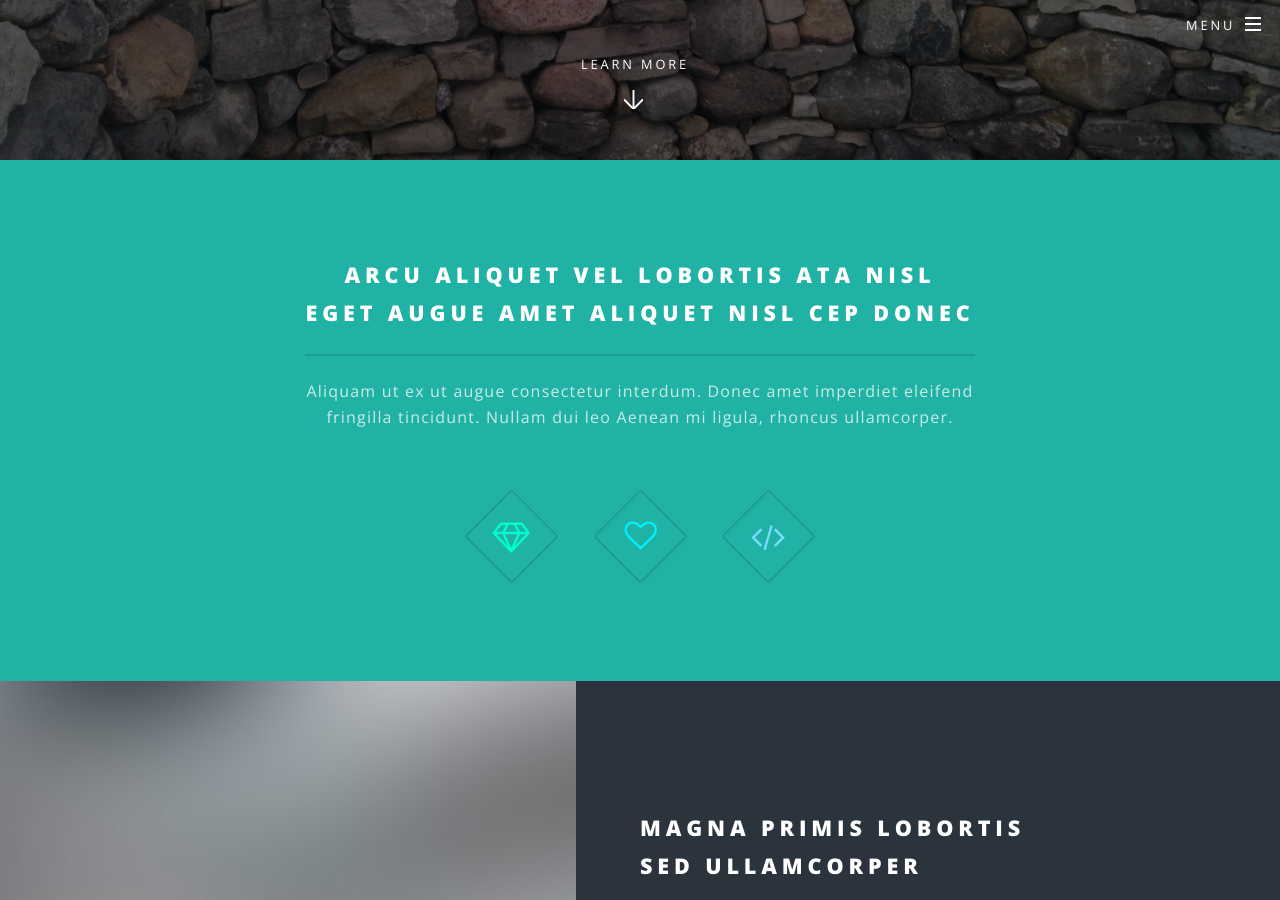
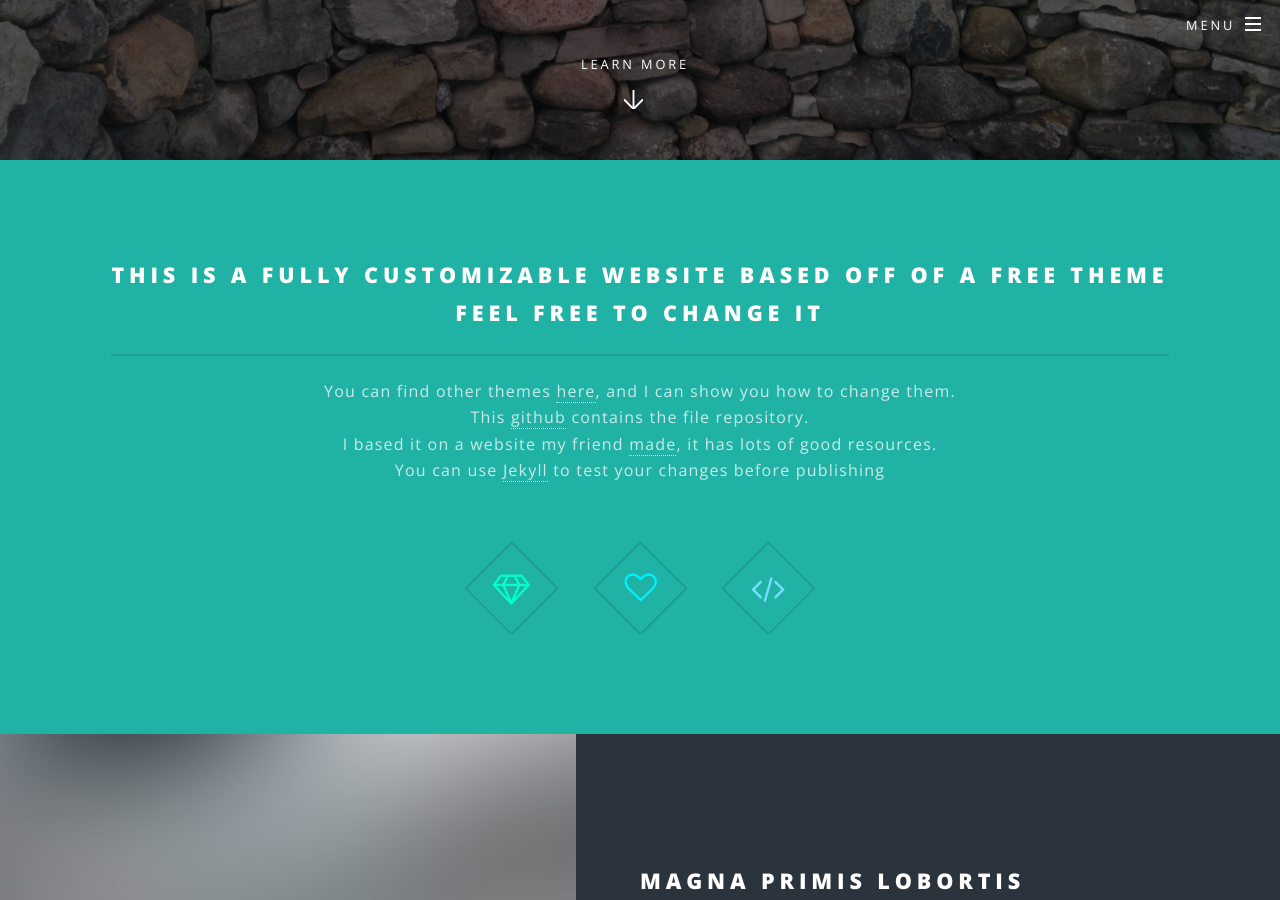
Before and after one commit to acerodgers/acerodgers.github.io, a Jekyll site: the page built from index.html, in a window 1280 px wide and 900 px high, scrolled down 740 px. Built offline with Jekyll 4.4.1, drawn with Linux system fonts in a browser that asks for light colours.

Commit message:
Update index.html

```diff
--- a/index.html
+++ b/index.html
@@ -17,10 +17,12 @@ layout: landing
 					<section id="one" class="wrapper style1 special">
 						<div class="inner">
 							<header class="major">
-								<h2>Arcu aliquet vel lobortis ata nisl<br />
-								eget augue amet aliquet nisl cep donec</h2>
-								<p>Aliquam ut ex ut augue consectetur interdum. Donec amet imperdiet eleifend<br />
-								fringilla tincidunt. Nullam dui leo Aenean mi ligula, rhoncus ullamcorper.</p>
+								<h2>This is a fully customizable website based off of a free theme<br />
+								feel free to change it</h2>
+								<p>You can find other themes <a href="https://html5up.net/"> here</a>, and I can show you how to change them.<br />
+								This <a href="https://github.com/acerodgers"> github</a> contains the file repository.<br />
+								I based it on a website my friend <a href="https://github.com/uoftssxg/uoftssxg.github.io"> made</a>, it has lots of good resources.<br />
+								You can use <a href="https://jekyllrb.com/docs/windows/"> Jekyll</a> to test your changes before publishing</p>
 							</header>
 							<ul class="icons major">
 								<li><span class="icon fa-diamond major style1"><span class="label">Lorem</span></span></li>
```
